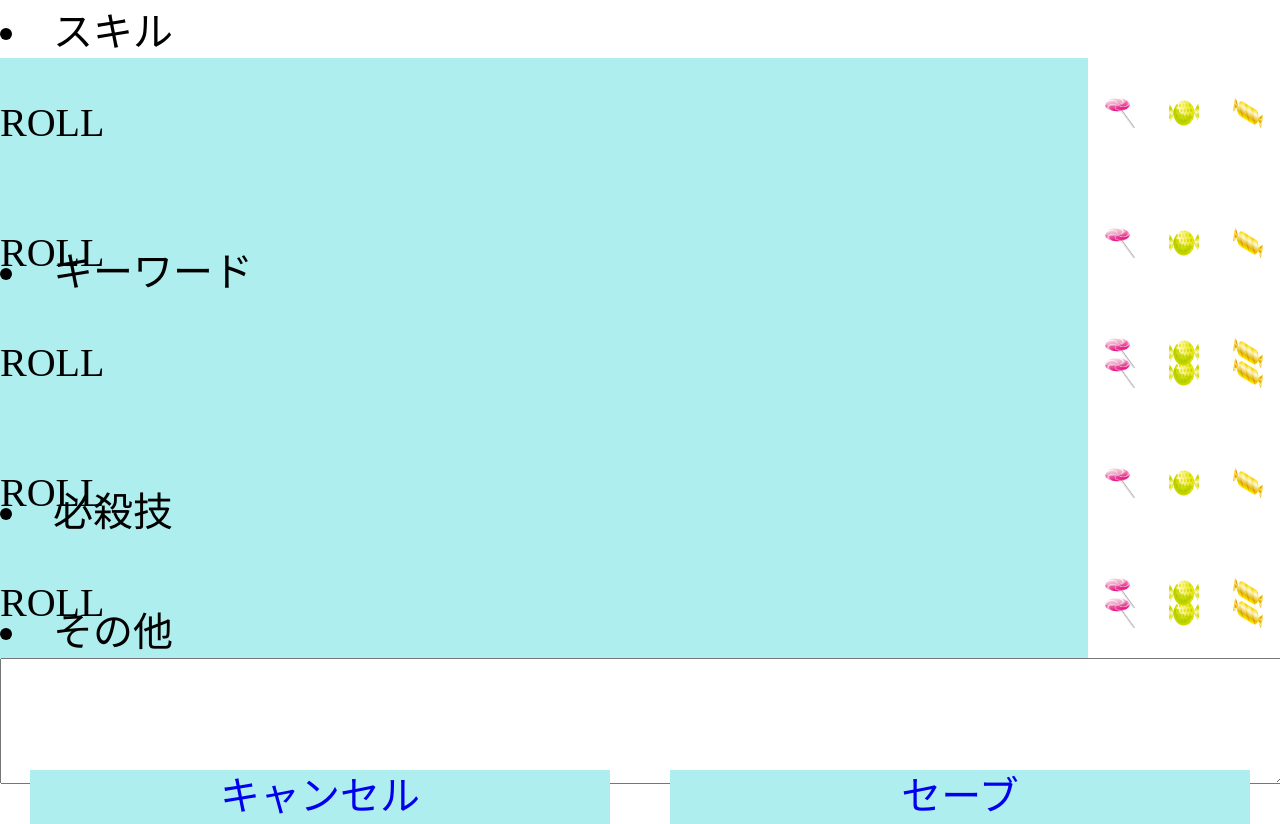
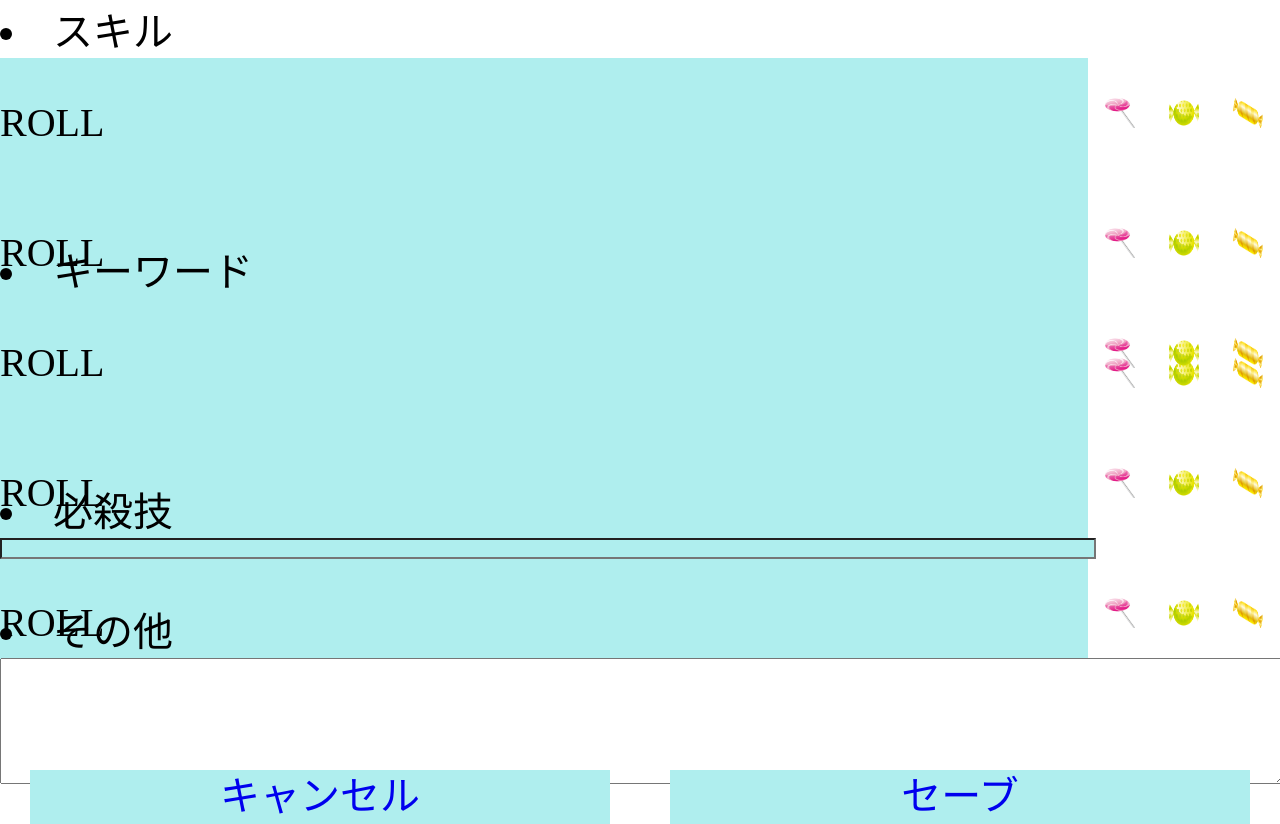
Before and after one commit to gyosib/trpg, a plain HTML site: page makechara.html in a window 1280 px wide. Drawn offline with nearby package versions, Linux system fonts and the light colour scheme.

Commit message:
hissatsuwaza

```diff
--- a/makechara.html
+++ b/makechara.html
@@ -69,10 +69,7 @@
 	<div id="deathblow" class="parentcontainer">
 		<li>必殺技</li>
 		<div class="inlineparent">
-			<a class="inlinebtn"><p>ROLL</p></a>
-			<a class="inlinelink"><img src="candy002.png" width="30" height="30" /></a>
-			<a class="inlinelink"><img src="candy004.png" width="30" height="30" /></a>
-			<a class="inlinelink"><img src="candy007.png" width="30" height="30" /></a>
+			<input type="text" class="inlinebtn"></input>
 		</div>
 	</div>
 	<div id="other" class="parentcontainer">
```
